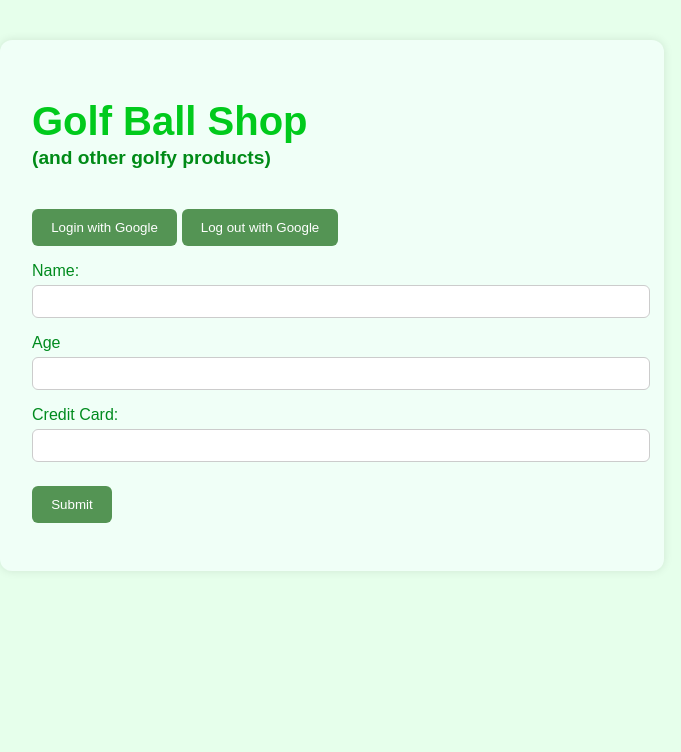
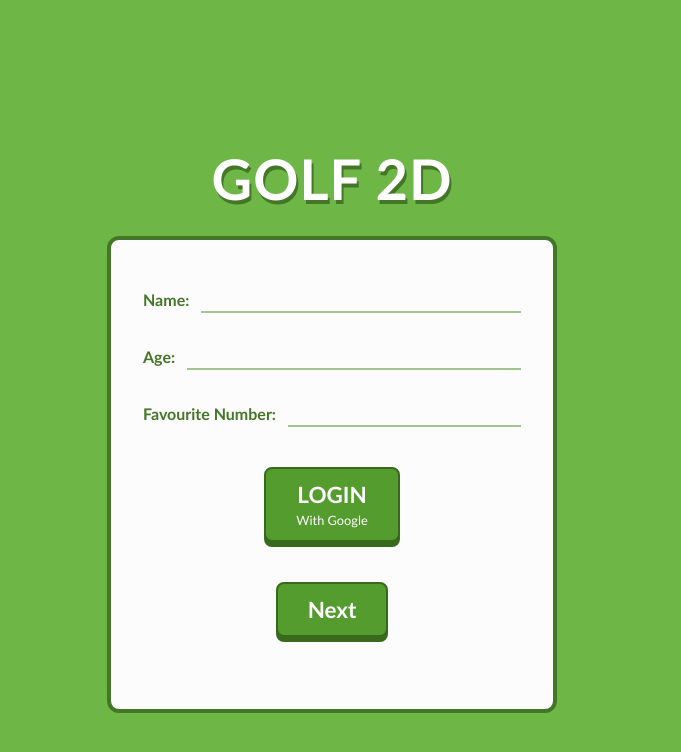
Before and after one commit to Dima-Pizhevskii/Dima-P-Y12-Database-Assessment-, a plain HTML site: page index.html in a window 1280 px wide. Shown: the whole page, without its empty margins (308-989 px from the left). Drawn offline with Linux system fonts and the light colour scheme.

Commit message:
form_adjustments

```diff
--- a/fb_io.js
+++ b/fb_io.js
@@ -11,11 +11,10 @@ console.log("Running fb_io.js")
 export var GLOBAL_user;
 var authenticationListener;
 export var loggedIn = false;
-      let myString = loggedIn;
-
+      let loggedinString = loggedIn;
+console.log(loggedinString)
 function fb_authenticate(){
   authenticationListener = firebase.auth().onAuthStateChanged(fb_handleLogin);
-
 
 
 }
@@ -75,6 +74,7 @@ function fb_error(){
 
 window.fb_authenticate = fb_authenticate;
 window.fb_logout = fb_logout;
+window.fb_popupLogin = fb_popupLogin;
 
 
 
--- a/index.html
+++ b/index.html
@@ -5,6 +5,9 @@
   <meta name="viewport" content="width=device-width, initial-scale=1.0" />
   <title>Golf Game</title>
   <link rel="stylesheet" href="style.css" />
+  <link rel="preconnect" href="https://fonts.googleapis.com">
+    <link rel="preconnect" href="https://fonts.gstatic.com" crossorigin>
+    <link href="https://fonts.googleapis.com/css2?family=Press+Start+2P&display=swap" rel="stylesheet">
 
   <!-- firebase start ****************************************-->
   <!-- Firebase App (core Firebase SDK) is always required & must be listed 1st -->
@@ -32,30 +35,35 @@
   BODY
 ****************************************************-->
 <body>
-   <div class="container">
-    <h1>Golf Ball Shop</h1>
-    <h2>(and other golfy products)</h2>
+  <div class="game-wrapper">
+    <h1 class="game-title">GOLF 2D</h1>
 
-    <button onclick="fb_authenticate()">Login with Google</button>
-      <button onclick="fb_logout()">Log out with Google</button>
+    <div class="login-box">
+        <div class="input-group">
+            <label for="name">Name:</label>
+            <input type="text" id="name" name="name">
+        </div>
 
-    <form id="golfForm" onsubmit="return validateForm()">
-      <label for="name">Name:</label>
-      <input type="text" id="name" name="name" required />
+        <div class="input-group">
+            <label for="age">Age:</label>
+            <input type="number" id="age" name="age" min="14" max="110">
+        </div>
 
-      <label for="favoriteGolfC">Age</label>
-      <input type="text" id="favoriteGolfC" name="favoriteGolfC" required />
+  <div class="input-group">
+    <label>Favourite Number:</label>
+    <input type="number" id="favouriteNumber">
+  </div>
+        <button class="login-btn" onclick="fb_popupLogin()">
+            <span class="btn-main-text">LOGIN</span>
+            <span class="btn-sub-text">With Google</span>
+        </button>
 
-      <label for="golfQuantity">Credit Card:</label>
-      <input type="number" id="golfQuantity" name="golfQuantity" required />
-      <!-- add more fields here -->
-    </form>
 
-    <button onclick="writeForm()">Submit</button>
-
-    <p id="statusMessage"></p>
-  </div>
-
+  <button type="button" class="login-btn" onclick="writeForm()">
+    <span class="btn-main-text">Next</span>
+  </button>
+   <p id="statusMessage" style="color: #437626; font-weight: bold; text-align: center;"></p>
+</div>
 
 
 </body>
--- a/select.js
+++ b/select.js
@@ -11,19 +11,20 @@
 
 
 
-console.log("Running Sal's Strawberries")
+console.log("running script")
 const HTML_OUTPUT = document.getElementById("databaseOutput");
 
 
-import { GLOBAL_user, loggedIn } from "./fb_io.js";
+import { GLOBAL_user, loggedIn } from "/fb_io.js";
 
 
 function writeForm(){
     // Get the form data
     const name = document.getElementById("name").value;
-    const favoriteGolfC = document.getElementById("favoriteGolfC").value;
-    const golfQuantity = document.getElementById("golfQuantity").value;
+    const age = document.getElementById("age").value;
+    const favouriteNumber = document.getElementById("favouriteNumber").value;
     if (loggedIn == false){
+    console.log(loggedIn)
 
                 let element = document.getElementById("statusMessage");
 
@@ -31,20 +32,20 @@ element.innerText = "Please log in to submit the form.";
         return;
 
     }else {
-    console.log ("Form data: " + name + ", " + favoriteGolfC + ", " + golfQuantity);
+    console.log ("Form data: " + name + ", " + favouriteNumber + ", " + favouriteNumber);
 
 
     firebase.database().ref('/users/' + GLOBAL_user.uid).set({
-        favoriteGolfC: favoriteGolfC,
-        golfQuantity: golfQuantity,
+        age: age,
+        favouriteNumber: favouriteNumber,
         name: name,
     });
-        console.log(loggedIn)
+        console.log(loggedInString)
         console.log(GLOBAL_user.uid)
         console.log(GLOBAL_user.$uid)
                 let element = document.getElementById("statusMessage");
 
-element.innerText = "Form data: " + name + ", " + favoriteGolfC + ", " + golfQuantity;
+element.innerText = "Form data: " + name + ", " + age + ", " + favouriteNumber;
         console.log("redirecting")
 window.location.href = "../select2.html";
     }
--- a/style.css
+++ b/style.css
@@ -1,66 +1,134 @@
-.center {
+/* --- Global Reset & Background --- */
+body {
+  /* A simple, solid fairway green */
+  background-color: #6eb746;
+  margin: 0;
+  padding: 0;
   display: flex;
   justify-content: center;
   align-items: center;
-  height: 200px;
-  border: 3px solid green;
-}
-body {
-  background-color: #e6ffeb;
-  color: #008b1e;
-  font-family: Arial, sans-serif;
-  padding: 2rem;
+  min-height: 100vh;
+  /* A clean, standard system font instead of custom imports */
+  font-family: 'Trebuchet MS', 'Lucida Sans', Arial, sans-serif;
 }
 
-.container {
-  max-width: 600px;
-  margin: auto;
-  background-color: #f0fff7;
-  padding: 2rem;
-  border-radius: 12px;
-  box-shadow: 0 0 10px rgba(0, 0, 0, 0.1);
+.game-wrapper {
+  display: flex;
+  flex-direction: column;
+  align-items: center;
+  width: 90%;
+  max-width: 450px;
+  margin-top: 20px;
 }
 
-h1 {
-  color: rgb(1, 202, 28);
-  font-size: 2.5rem;
-  margin-bottom: 0;
+/* --- Clean 2D Title --- */
+.game-title {
+  color: #ffffff;
+  font-size: 3.5rem;
+  font-weight: bold;
+  margin-bottom: 1.5rem;
+  text-align: center;
+  letter-spacing: 1px;
+  /* A crisp, solid drop shadow for a classic vector game look (no blur) */
+  text-shadow: 2px 4px 0px #437626;
 }
 
-h2 {
-  color: #008b17;
-  font-size: 1.2rem;
-  margin-top: 0.2rem;
+/* --- The Main Login Container --- */
+.login-box {
+  background-color: #fcfcfc; /* Off-white / Scorecard look */
+  border: 4px solid #437626; /* Simple solid outline */
+  border-radius: 12px; /* Gently rounded, not overly pill-shaped */
+  padding: 2.5rem 2rem 3.5rem 2rem;
+  width: 100%;
+  box-sizing: border-box;
+  position: relative;
 }
 
-label {
-  display: block;
-  margin-top: 1rem;
+/* --- Input Fields --- */
+.input-group {
+  display: flex;
+  align-items: flex-end;
+  margin-bottom: 1.5rem;
 }
 
-input {
-  width: 100%;
-  padding: 0.5rem;
-  margin-top: 0.3rem;
-  border: 1px solid #cccccc;
-  border-radius: 6px;
+.input-group label {
+  color: #437626;
+  font-size: 1rem;
+  font-weight: bold;
+  margin-right: 12px;
+  padding-bottom: 4px;
 }
 
-button {
-  margin-top: 1.5rem;
-  padding: 0.7rem 1.2rem;
-  background-color: #549454;
-  color: white;
+.input-group input {
+  flex-grow: 1;
+  background: transparent;
   border: none;
-  border-radius: 6px;
+  /* Simple bottom line like a traditional form or scorecard */
+  border-bottom: 2px solid #a3c48f;
+  color: #2c3e0b;
+  font-family: inherit;
+  font-size: 1.1rem;
+  padding: 5px 0;
+  outline: none;
+  transition: border-bottom-color 0.2s;
+}
+
+.input-group input:focus {
+  border-bottom: 2px solid #437626; /* Darkens on click */
+}
+
+/* --- The Login Button --- */
+.login-btn {
+  background-color: #559c2f;
+  border: 2px solid #376a1c;
+  border-radius: 8px;
+  color: #ffffff;
+  cursor: pointer;
+  font-family: inherit;
+  padding: 12px 30px;
+  display: block;
+  margin: 2.5rem auto 0 auto;
+  text-align: center;
+  /* Solid block shadow underneath to create physical depth */
+  box-shadow: 0 5px 0 #376a1c;
+  transition: background-color 0.15s, transform 0.1s, box-shadow 0.1s;
+}
+
+.login-btn:hover {
+  background-color: #62b037;
+}
+
+.login-btn:active {
+  /* Pushes the button down to mimic a physical button press */
+  transform: translateY(5px);
+  box-shadow: 0 0px 0 #376a1c;
+}
+
+.btn-main-text {
+  font-size: 1.4rem;
+  font-weight: bold;
+  display: block;
+}
+
+.btn-sub-text {
+  font-size: 0.8rem;
+  display: block;
+  margin-top: 4px;
+}
+
+/* --- 'Next' Text --- */
+.next-link {
+  position: absolute;
+  bottom: 15px;
+  right: 20px;
+  color: #6eb746;
+  font-size: 0.9rem;
+  font-weight: bold;
+  text-decoration: none;
   cursor: pointer;
 }
 
-button:hover {
-  background-color: #739c6e;
+.next-link:hover {
+  text-decoration: underline;
+  color: #437626;
 }
-
-#statusMessage {
-  margin-top: 1rem;
-  font-style: italic;
-}
```
